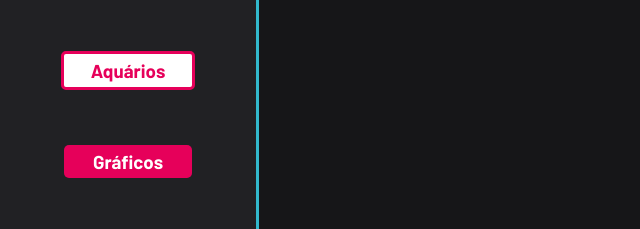
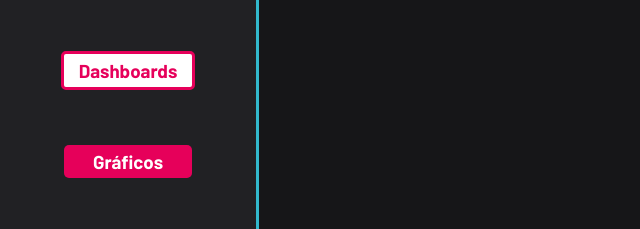
Before and after one commit to FernandaHenckel/Projeto-Individual, a website: page public/dashboard/dashboard.html in a window 1280 px wide. Shown: the part 254-483 px from the top of the page, 0-640 px from the left. Drawn offline with nearby package versions, Linux system fonts and the light colour scheme.

Commit message:
mudando a página de login e a dashboard

```diff
--- a/public/dashboard/dashboard.html
+++ b/public/dashboard/dashboard.html
@@ -40,7 +40,7 @@
 
             <div class="btn-nav-white">
                 <a href="./cards.html">
-                    <h3>Aquários</h3>
+                    <h3>Dashboards</h3>
                 </a>
             </div>
 
```
Also changed, not shown: public/login.html (+1 -1 lines).
